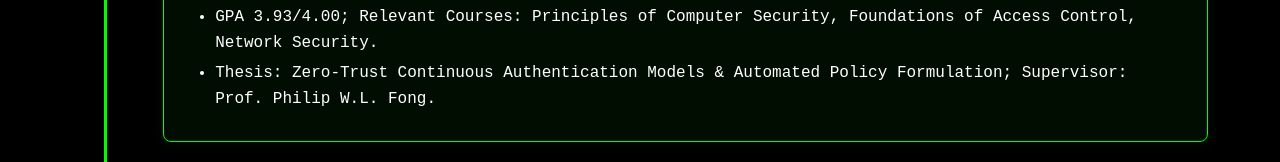
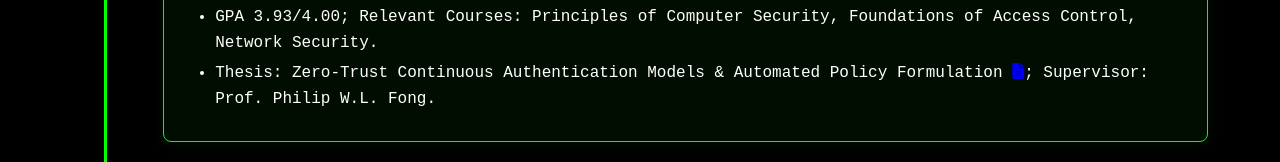
Before and after one commit to NVombat/NVombat.github.io, a plain HTML site: page index.html in a window 1280 px wide. Shown: the part 2024-2186 px from the top of the page. Drawn offline with Linux system fonts and the light colour scheme.

Commit message:
added thesis link to home page

```diff
--- a/index.html
+++ b/index.html
@@ -102,7 +102,7 @@
                         <p class="date">Jan 2026</p>
                         <ul>
                             <li>GPA 3.93/4.00; Relevant Courses: Principles of Computer Security, Foundations of Access Control, Network Security.</li>
-                            <li>Thesis: Zero-Trust Continuous Authentication Models & Automated Policy Formulation; Supervisor: Prof. Philip W.L. Fong.</li>
+                            <li>Thesis: Zero-Trust Continuous Authentication Models & Automated Policy Formulation <a href="https://hdl.handle.net/1880/123900" target="_blank" rel="noopener" title="View thesis"><i class="fas fa-file-alt"></i></a>; Supervisor: Prof. Philip W.L. Fong.</li>
                         </ul>
                     </div>
                 </div>
```
